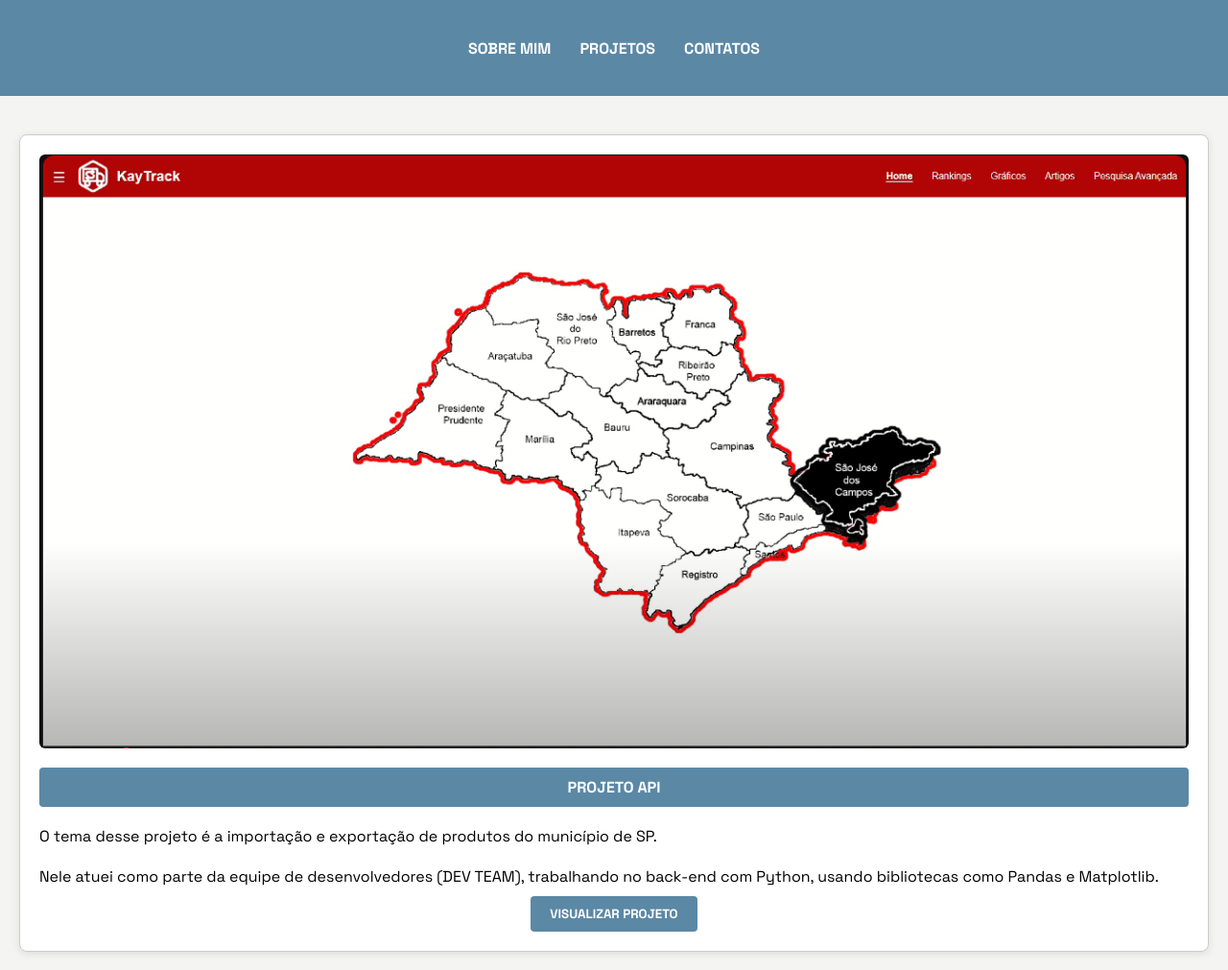
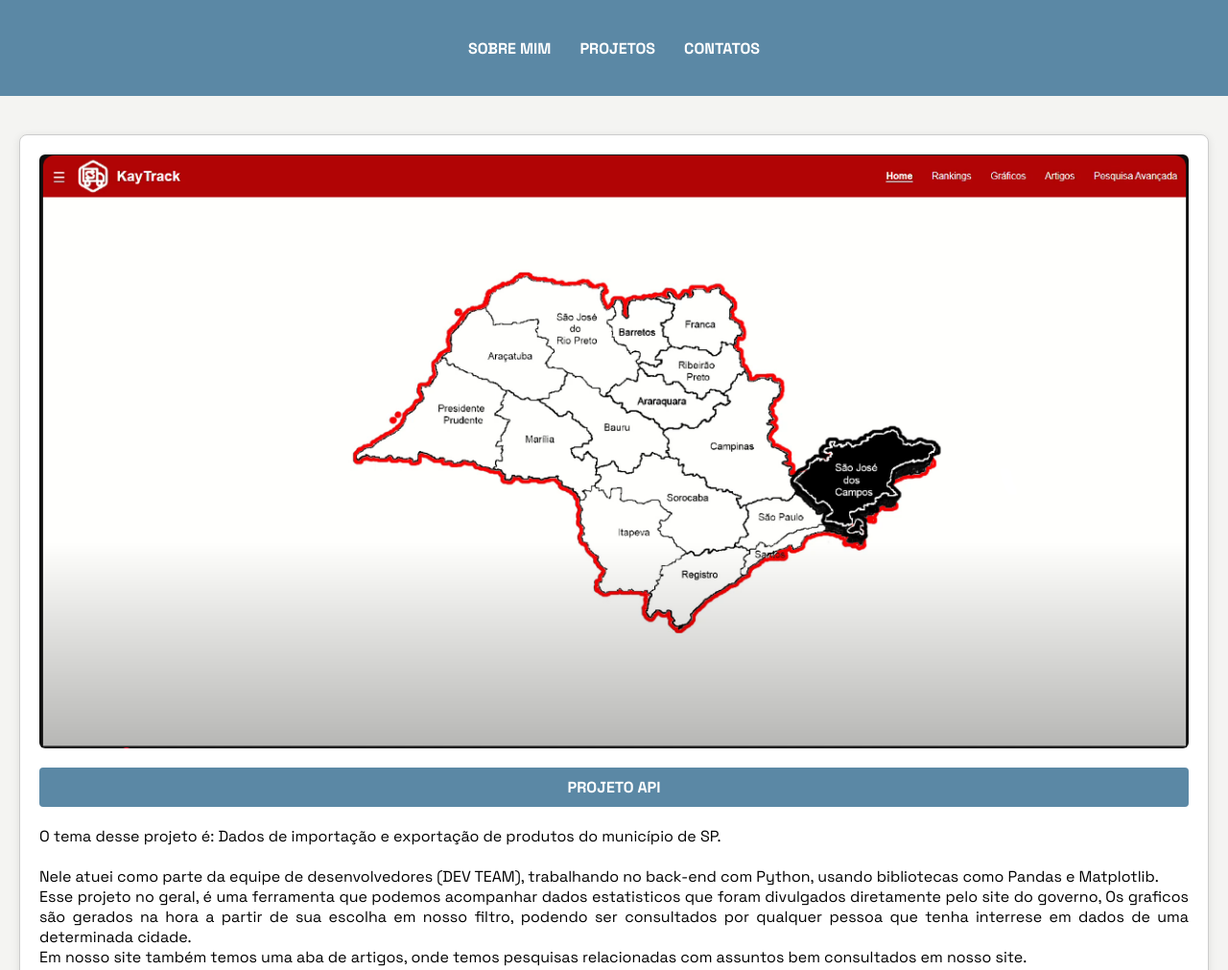
Before and after one commit to kaiquehsp/portfolio, a plain HTML site: page pags/Projetos.html in a window 1280 px wide. Shown: the top 1011 px of the page at 96% size. Drawn offline with Linux system fonts and the light colour scheme.

Commit message:
correção de escrita e footer

```diff
--- a/pags/Projetos.html
+++ b/pags/Projetos.html
@@ -27,12 +27,15 @@
 			</div>
 			<div class="descricao-card">
 				<p>
-					O tema desse projeto é a importação e exportação de produtos do município de SP.
+					O tema desse projeto é: Dados de importação e exportação de produtos do município de SP.
 				</p>
 				<br />
 				<p>
 					Nele atuei como parte da equipe de desenvolvedores (DEV TEAM), trabalhando no back-end com Python,
-					usando bibliotecas como Pandas e Matplotlib.
+					usando bibliotecas como Pandas e Matplotlib. <br>
+					Esse projeto no geral, é uma ferramenta que podemos acompanhar dados estatisticos que foram divulgados diretamente pelo site do governo, Os graficos são gerados
+					na hora a partir de sua escolha em nosso filtro, podendo ser consultados por qualquer pessoa que tenha interrese em dados de uma determinada cidade. <br>
+					Em nosso site também temos uma aba de artigos, onde temos pesquisas relacionadas com assuntos bem consultados em nosso site.
 				</p>
 				<div class="container-button">
 					<div class="button">
@@ -54,7 +57,7 @@
 				<br />
 				<p>
 					A ideia é criar um gerenciador de tarefas inspirado no Trello, seguindo a metodologia Kanban.
-					Este projeto também inclui um sistema de login para prática.
+					A intenção deste projeto é fazer uma ferramenta de interface interativa e leve, sendo facil sua navegação e principalmente útil para o dia a dia. <br>
 				</p>
 				<div class="container-button">
 					<div class="button">
--- a/pags/contato.css
+++ b/pags/contato.css
@@ -7,11 +7,21 @@
   font-family: "Space Grotesk", sans-serif;
 }
 
-body {
+html, body {
+  height: 100%;
+  display: flex;
+  flex-direction: column;
   background-color: #f4f4f2;
   color: #000;
 }
 
+main {
+  flex: 1;
+  padding: 40px 20px;
+  display: flex;
+  flex-direction: column;
+  gap: 40px;
+}
 
 .container {
   width: 100%;
@@ -38,75 +48,12 @@ body {
   color: #423950;
 }
 
-
-main {
-    padding: 40px 20px;
-    display: flex;
-    flex-direction: column;
-    gap: 40px;
-}
-
-
 main p {
   font-size: 1.2rem;
   display: flex;
   align-items: center;
   gap: 8px;
 }
-
-
-.container-card {
-    background-color: white;
-    border: 1px solid #ccc;
-    border-radius: 8px;
-    box-shadow: 0 2px 8px rgba(0, 0, 0, 0.1);
-    padding: 20px;
-    display: flex;
-    flex-direction: column;
-    align-items: center;
-    gap: 20px;
-}
-
-.container-card img {
-    max-width: 100%;
-    border-radius: 6px;
-}
-
-.info-card {
-    background-color: #5b88a5;
-    color: white;
-    padding: 10px;
-    width: 100%;
-    text-align: center;
-    font-weight: bold;
-    border-radius: 4px;
-}
-
-.descricao-card {
-    text-align: justify;
-    width: 100%;
-}
-
-
-.container-button {
-    margin-top: 10px;
-    text-align: center;
-}
-
-.button button {
-    padding: 10px 20px;
-    background-color: #5b88a5;
-    color: white;
-    border: none;
-    border-radius: 4px;
-    cursor: pointer;
-    font-weight: bold;
-}
-
-.button button:hover {
-    background-color: #49708a;
-}
-
 
 .footer {
   background-color: #1a1a1a;
@@ -147,7 +94,6 @@ main p {
   text-align: center;
 }
 
-
 @media (max-width: 768px) {
   .container {
     flex-direction: column;
@@ -163,14 +109,6 @@ main p {
 
   main {
     padding: 20px 10px;
-    }
-
-    .container-card {
-        padding: 15px;
-    }
-
-    .descricao-card {
-        font-size: 0.95rem;
   }
 
   .button button {
```
Also changed, not shown: pags/Contato.html (+7 -18 lines). Lines whose indentation alone changed are shown as unchanged.
